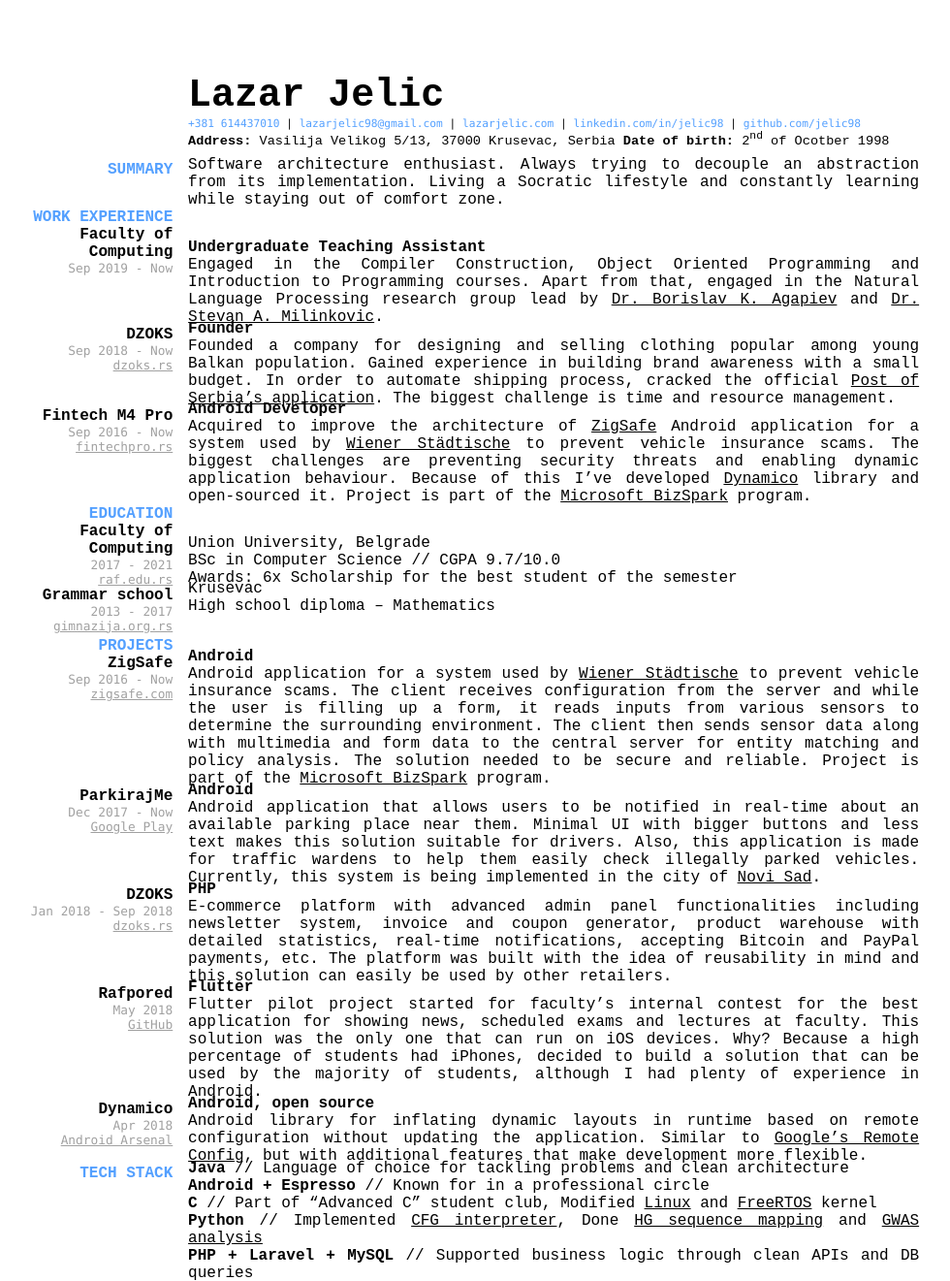
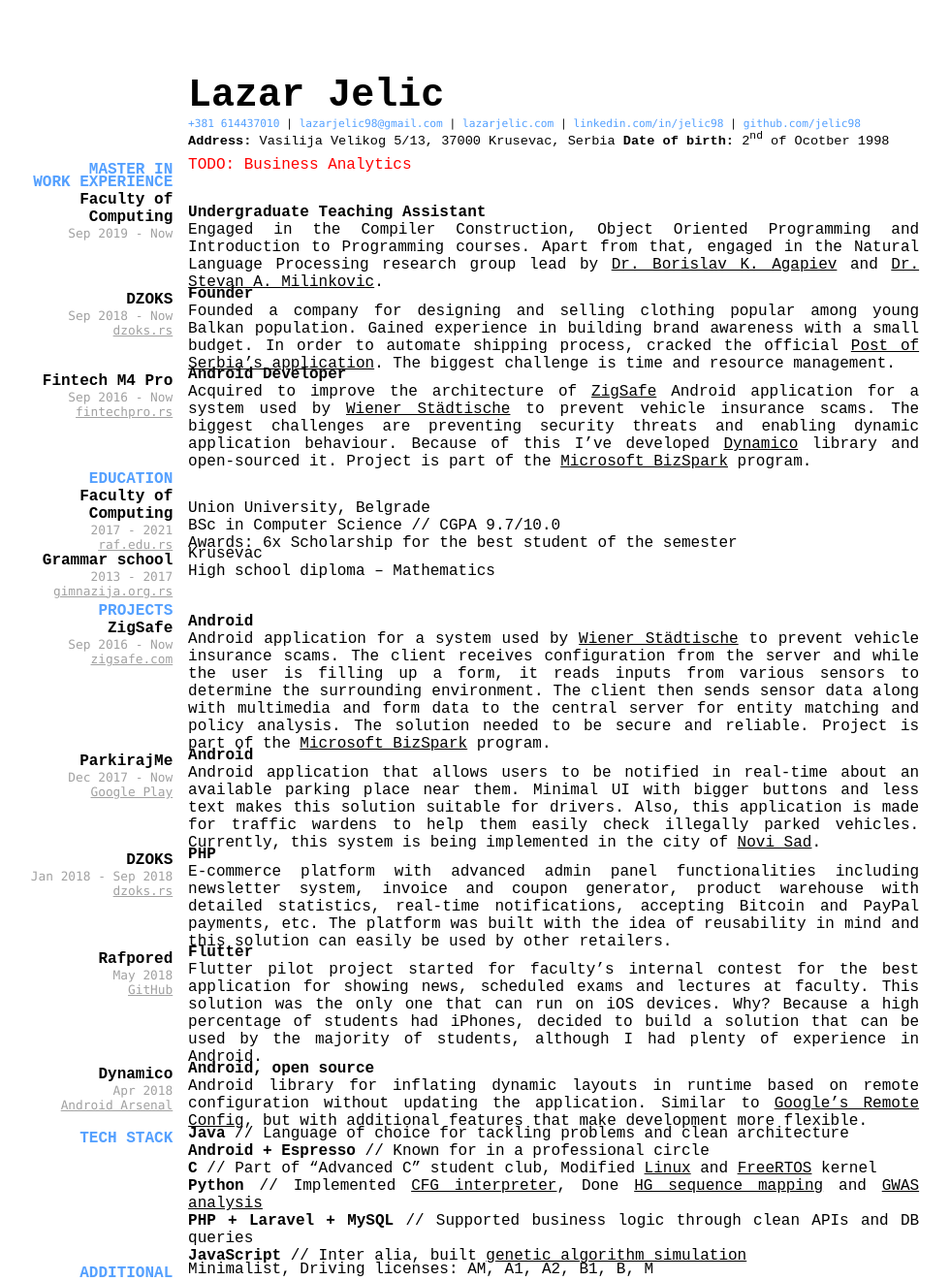
Before and after one commit to jelic98/cv, a Jekyll site: the page built from index.md, in a window 1280 px wide. Shown: the whole page at 97% size, without its empty margins (64-1044 px from the left). Built offline with Jekyll 4.4.1, drawn with Linux system fonts in a browser that asks for light colours; our own code applies the rules of GitHub Pages for plain Markdown files.

Commit message:
Added TODOs in README

```diff
--- a/index.md
+++ b/index.md
@@ -16,12 +16,10 @@ layout: cv
 <strong>Date of birth:</strong> 2<sup>nd</sup> of Ocotber 1998
 </div>
 
-## SUMMARY
+## MASTER IN
 
 <div class="up1" markdown="1">
-Software architecture enthusiast.
-Always trying to decouple an abstraction from its implementation.
-Living a Socratic lifestyle and constantly learning while staying out of comfort zone.
+<span style="color:red;">TODO: Business Analytics</span>
 </div>
 
 ## WORK EXPERIENCE
```
Also changed, not shown: README.md.
